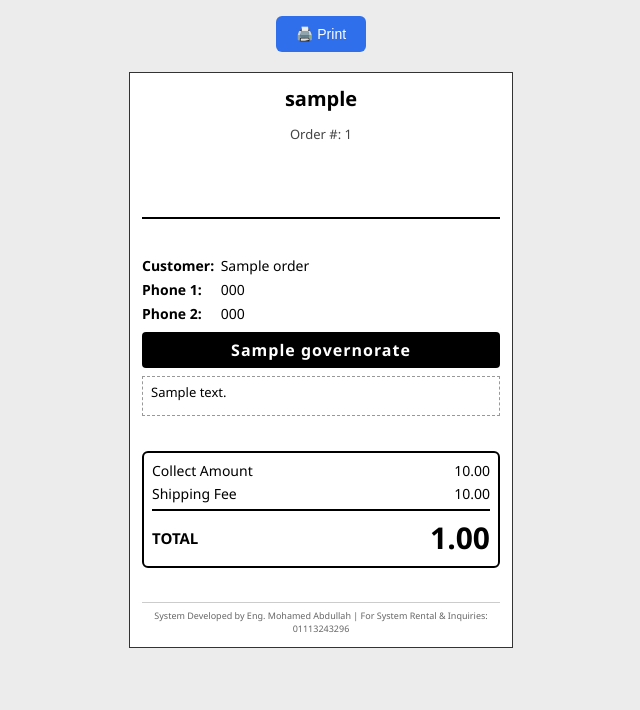
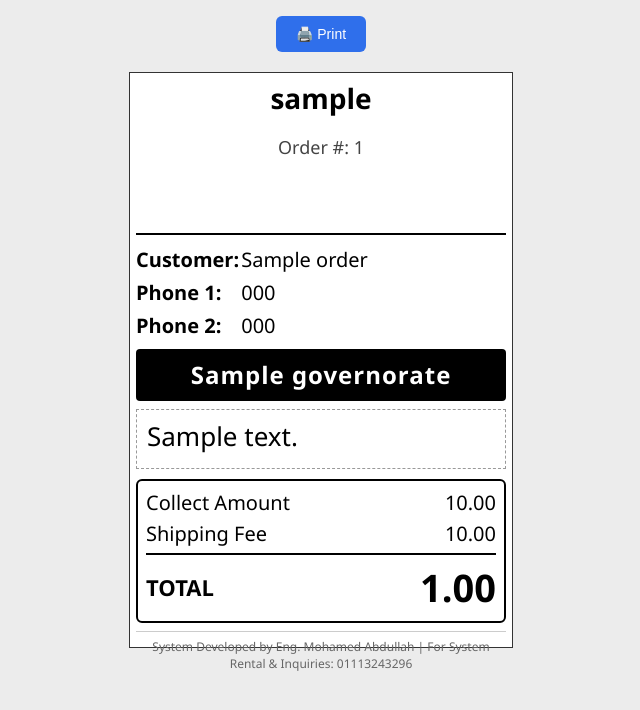
Before and after one commit to M-sto/shipping-label-app, a Flask app: template templates/label.html in a window 1280 px wide. Shown: the top 710 px of the page, without its empty margins (319-959 px from the left). Run offline with Flask 3, Linux system fonts and the light colour scheme; the template is opened without the code that fills it: most values are stand-ins (such as "Sample title", 1, 10 or a date in 2020); some libraries are stand-ins or nearby versions.

Commit message:
Refactor shipping label HTML and CSS styles
Updated the shipping label template with enhanced styles and layout adjustments for better readability and presentation.

```diff
--- a/templates/label.html
+++ b/templates/label.html
@@ -17,7 +17,7 @@
         margin: 20px auto;
         background: #fff;
         border: 1px solid #333;
-        padding: 12px;
+        padding: 6px;
         display: flex;
         flex-direction: column;
         justify-content: space-between;
@@ -31,12 +31,12 @@
         padding-bottom: 8px;
     }
     .label-header .client-name {
-        font-size: 20px;
+        font-size: 28px;
         font-weight: 700;
         margin: 0 0 4px;
     }
     .label-header .order-id {
-        font-size: 13px;
+        font-size: 18px;
         color: #444;
         margin-bottom: 6px;
     }
@@ -44,21 +44,21 @@
 
     .customer-info {
         margin-top: 10px;
-        font-size: 14px;
+        font-size: 20px;
         line-height: 1.5;
     }
     .customer-info .row { margin-bottom: 3px; }
     .customer-info .label-tag {
         font-weight: 600;
         display: inline-block;
-        width: 75px;
+        width: 100px;
     }
     .governorate-box {
         margin: 8px 0;
-        padding: 6px 10px;
+        padding: 8px 10px;
         background: #000;
         color: #fff;
-        font-size: 16px;
+        font-size: 24px;
         font-weight: 700;
         text-align: center;
         border-radius: 4px;
@@ -66,10 +66,11 @@
     }
     .address-box {
         margin-top: 6px;
-        padding: 6px 8px;
+        padding: 8px 10px;
         border: 1px dashed #999;
-        font-size: 13px;
-        min-height: 40px;
+        font-size: 26px;
+        line-height: 1.4;
+        min-height: 60px;
     }
 
     .financials {
@@ -81,7 +82,7 @@
     .financials .fin-row {
         display: flex;
         justify-content: space-between;
-        font-size: 14px;
+        font-size: 20px;
         margin-bottom: 4px;
     }
     .financials .total-row {
@@ -93,17 +94,17 @@
         padding-top: 6px;
     }
     .financials .total-row .label-tag {
-        font-size: 15px;
+        font-size: 22px;
         font-weight: 700;
     }
     .financials .total-row .amount {
-        font-size: 30px;
+        font-size: 38px;
         font-weight: 900;
     }
 
     .label-footer {
         text-align: center;
-        font-size: 9px;
+        font-size: 12px;
         color: #666;
         border-top: 1px solid #ccc;
         padding-top: 6px;
@@ -124,10 +125,19 @@
         cursor: pointer;
     }
 
+    @page {
+        size: 4in 6in;
+        margin: 0;
+    }
     @media print {
         body { background: #fff; }
         .print-bar { display: none; }
-        .label { margin: 0 auto; border: none; }
+        .label {
+            width: 100%;
+            height: 100%;
+            margin: 0;
+            border: none;
+        }
     }
 </style>
 </head>
```
